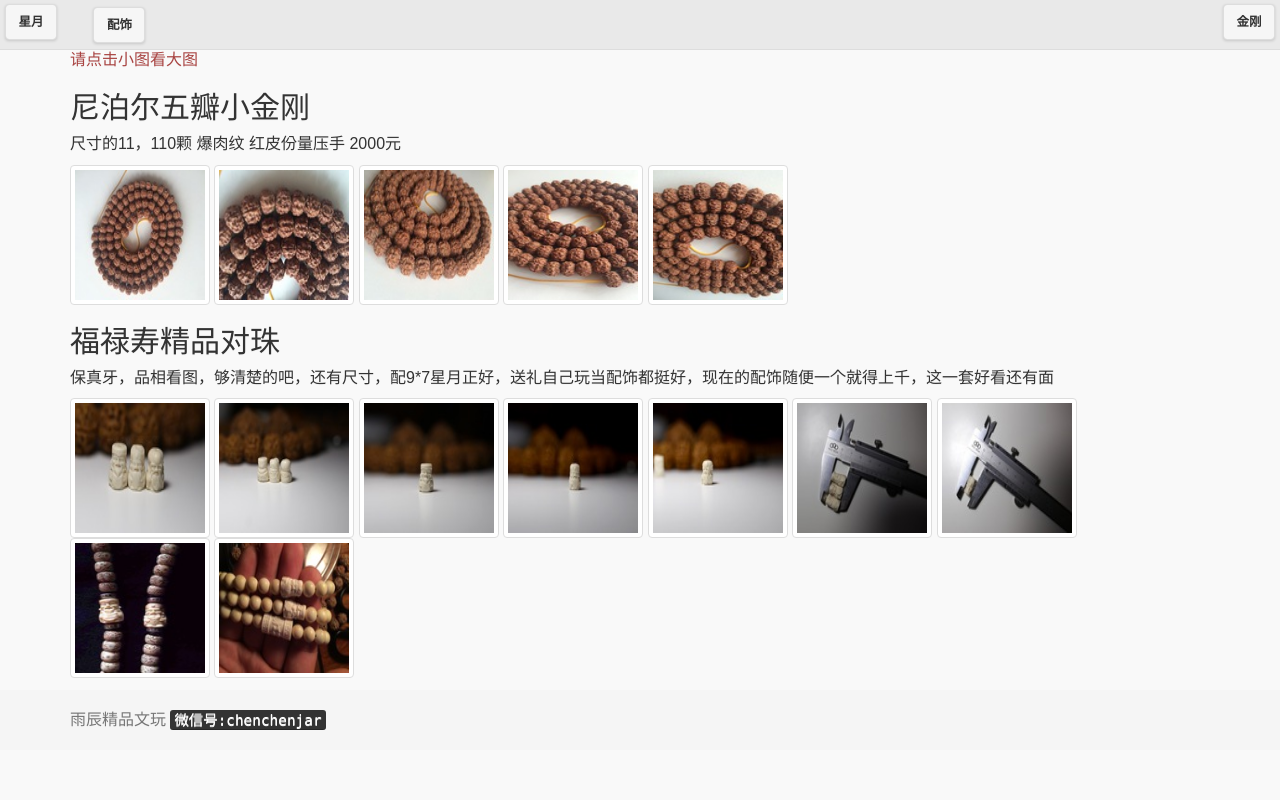
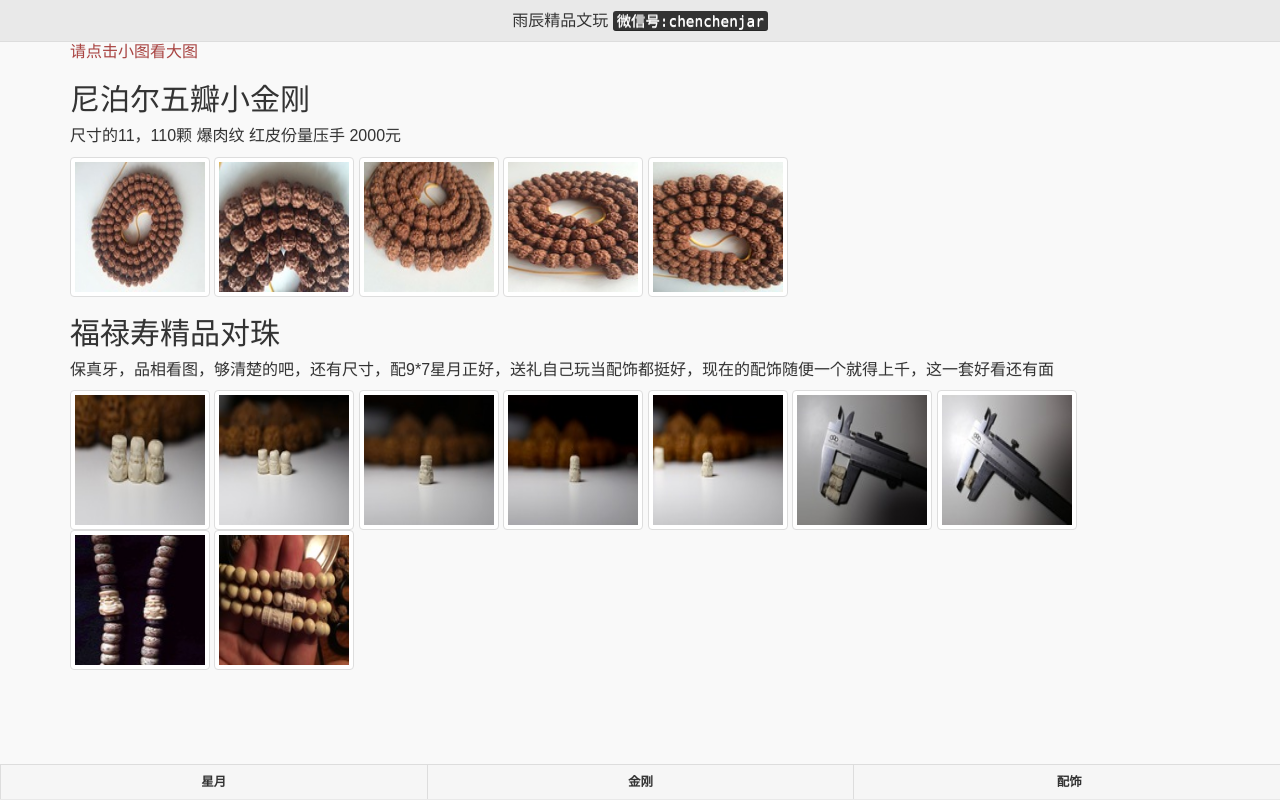
Before and after one commit to jinleileiking/scholar_j.github.com, a plain HTML site: page index.html in a window 1280 px wide. Drawn offline with Linux system fonts and the light colour scheme.

Commit message:
all done

```diff
--- a/index.html
+++ b/index.html
@@ -8,7 +8,7 @@
     <!-- The above 3 meta tags *must* come first in the head; any other head content must come *after* these tags -->
     <meta name="description" content="">
     <meta name="author" content="">
-    <link rel="icon" href="../../favicon.ico">
+<!--    <link rel="icon" href="../../favicon.ico">-->
 
     <title>雨辰精品文玩: 微信号chenchenjar</title>
 
@@ -17,7 +17,7 @@
     <link href="./bootstrap.min.css" rel="stylesheet">
 
     <!-- Custom styles for this template -->
-    <link href="./sticky-footer-navbar.css" rel="stylesheet">
+<!--    <link href="./sticky-footer-navbar.css" rel="stylesheet">-->
     <script src="./jquery-2.1.3.min.js"></script>
     <link href="./jquery.mobile-1.4.5.min.css" rel="stylesheet">
     <script src="./jquery.mobile-1.4.5.min.js"></script>
@@ -57,10 +57,22 @@
     <title>雨辰精品文玩</title>
 
     <div data-role="header" data-position="fixed">
-               <a href="#" >星月</a>
-                    <a href="#rudraksha">金刚</a>
-                    <a href="#accessories">配饰</a>
+        <h1>雨辰精品文玩 <kbd>微信号:chenchenjar</kbd></h1>
     </div>
+    <div data-role="footer" data-id="foo1" data-position="fixed">
+        <div data-role="navbar">
+            <ul>
+                <li><a href="#">星月</a></li>
+                <li><a href="#rudraksha">金刚</a></li>
+                <li><a href="#accessories">配饰</a></li>
+            </ul>
+        </div><!-- /navbar -->
+    </div><!-- /footer -->
+<!--    <div data-role="header" data-position="fixed">-->
+<!--               <a href="#" >星月</a>-->
+<!--                    <a href="#rudraksha">金刚</a>-->
+<!--                    <a href="#accessories">配饰</a>-->
+<!--    </div>-->
 
 <!--    <div data-role="navbar">-->
 <!--        <ul>-->
@@ -91,11 +103,11 @@
     </div>
 
 
-    <footer class="footer">
-      <div class="container">
-          <p class="text-muted">雨辰精品文玩 <kbd>微信号:chenchenjar</kbd></p>
-      </div>
-    </footer>
+<!--    <footer class="footer">-->
+<!--      <div class="container">-->
+<!--          <p class="text-muted">雨辰精品文玩 <kbd>微信号:chenchenjar</kbd></p>-->
+<!--      </div>-->
+<!--    </footer>-->
 
     <!-- Bootstrap core JavaScript
     ================================================== -->
```
